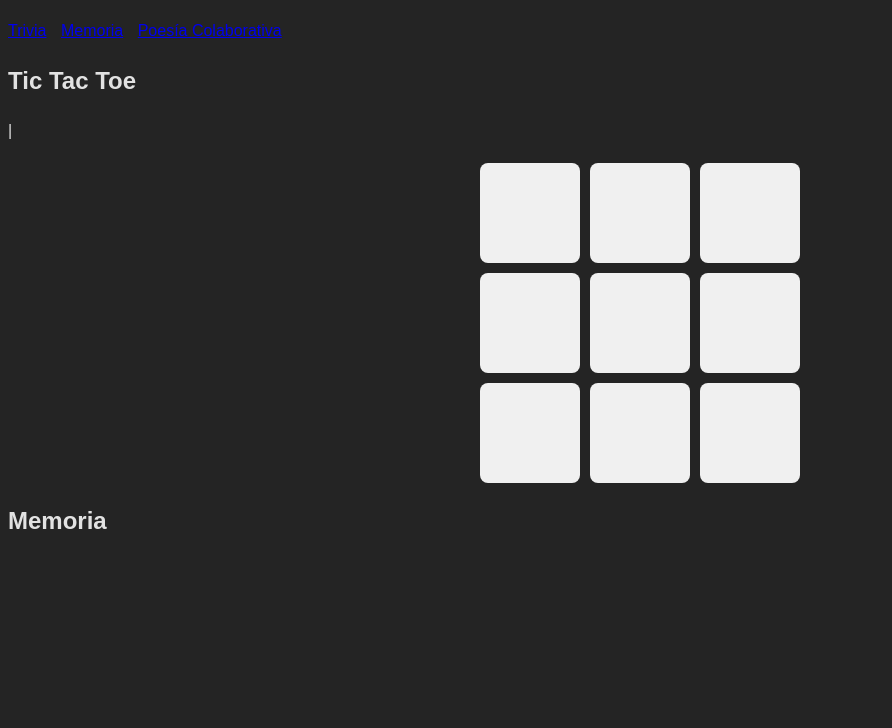
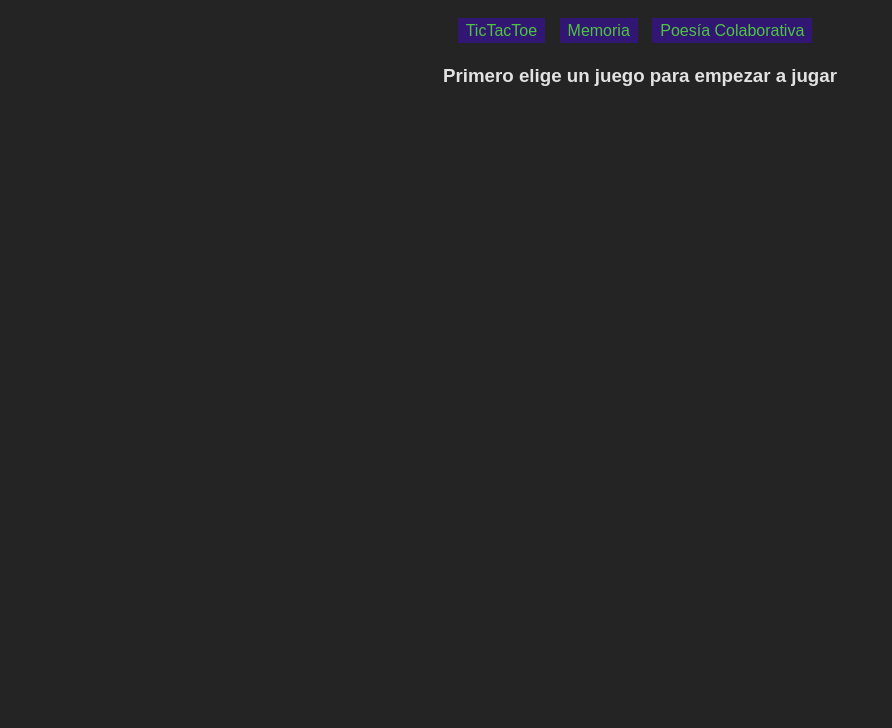
Before and after one commit to Let0oro/three-games-2d, a website built with Vite: page index.html in a window 1280 px wide. Shown: the part 72-800 px from the top of the page, without its empty margins (0-892 px from the left). Built offline with nearby package versions, Linux system fonts and the light colour scheme; files whose address does not match are found by name.

Commit message:
finished project

```diff
--- a/index.html
+++ b/index.html
@@ -18,11 +18,12 @@
     <h1>Juegos en JS y Node</h1>
     <nav>
       <ul>
-        <li><a href="#trivia">Trivia</a></li>
+        <li><a href="#tictactoe">TicTacToe</a></li>
         <li><a href="#memory">Memoria</a></li>
         <li><a href="#poetry">Poesía Colaborativa</a></li>
       </ul>
     </nav>
+    <h3 class="message">Primero elige un juego para empezar a jugar</h3>
     <section id="tictactoe">
       <h2>Tic Tac Toe</h2>
       <span id="tictactoe-turn"></span> |
--- a/main.js
+++ b/main.js
@@ -1,4 +1,35 @@
-localStorage.debug = 'socket.io-client:socket';
-import './src/Tictactoe/tictactoe.js';
-import './src/Memory/memory.js';
-import './src/Poetry/poetry.js';
+localStorage.debug = "socket.io-client:socket";
+import "./src/Tictactoe/tictactoe.js";
+import "./src/Poetry/poetry.js";
+import "./src/Memory/memory.js";
+
+const noneDisplays = (...elems) => {
+  const message = document.querySelector(".message");
+  [...elems, message].forEach((el) => (el.style.display = "none"));
+};
+
+document.addEventListener("DOMContentLoaded", () => {
+  const memoryLink = document.querySelector('a[href="#memory"]');
+  const tictactoeLink = document.querySelector('a[href="#tictactoe"]');
+  const poetryLink = document.querySelector('a[href="#poetry"]');
+
+  const memorySection = document.querySelector("#memory");
+  const poetrySection = document.querySelector("#poetry");
+  const tictactoeSection = document.querySelector("#tictactoe");
+
+  memoryLink.addEventListener("click", () => {
+    noneDisplays(poetrySection, tictactoeSection);
+    memorySection.style.display = "block";
+
+  });
+  tictactoeLink.addEventListener("click", () => {
+    noneDisplays(poetrySection, memorySection);
+    tictactoeSection.style.display = "block";
+
+  });
+  poetryLink.addEventListener("click", () => {
+    noneDisplays(memorySection, tictactoeSection);
+    poetrySection.style.display = "block";
+
+  });
+});
--- a/src/Memory/memory.js
+++ b/src/Memory/memory.js
@@ -1,7 +1,7 @@
 import axios from "axios";
 import "./memory.css"
 
-document.addEventListener('DOMContentLoaded', () => {
+document.addEventListener("DOMContentLoaded", () => {
     const memoryGame = document.getElementById('memory-game');
     let firstCard, secondCard;
     let lockBoard = false;
--- a/style.css
+++ b/style.css
@@ -26,4 +26,25 @@ nav ul li {
 }
 section {
   margin-top: 20px;
+  display: none;
 }
+
+h2, h3, h4 {
+  text-align: center;
+}
+
+ul {
+  display: block;
+  text-align: center;
+}
+
+ul li a {
+  color: #4fc43f;
+  text-decoration: none;
+  background-color: #39129ca9;
+  padding: 4px 8px;
+
+  &:hover {
+    color: #27751d
+  }
+}
```
